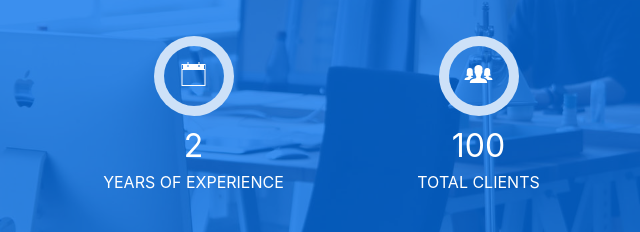
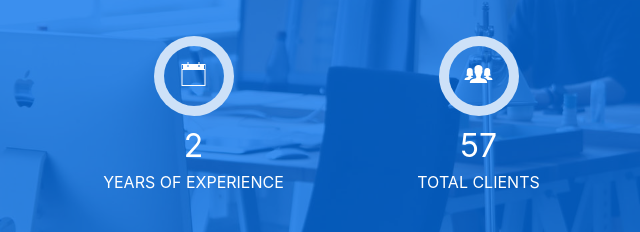
Before and after one commit to EsselKobby/portfolio, a plain HTML site: page index.html in a window 1280 px wide. Shown: the part 2708-2940 px from the top of the page, 304-944 px from the left. Drawn offline with Linux system fonts and the light colour scheme; a script that the page names is missing; files whose address does not match are found by name.

Commit message:
Update index.html

```diff
--- a/index.html
+++ b/index.html
@@ -290,7 +290,7 @@
               <span class="ico-circle"><i class="ion-ios-people"></i></span>
             </div>
             <div class="counter-num">
-              <p class="counter">100</p>
+              <p class="counter">57</p>
               <span class="counter-text">TOTAL CLIENTS</span>
             </div>
           </div>
```
